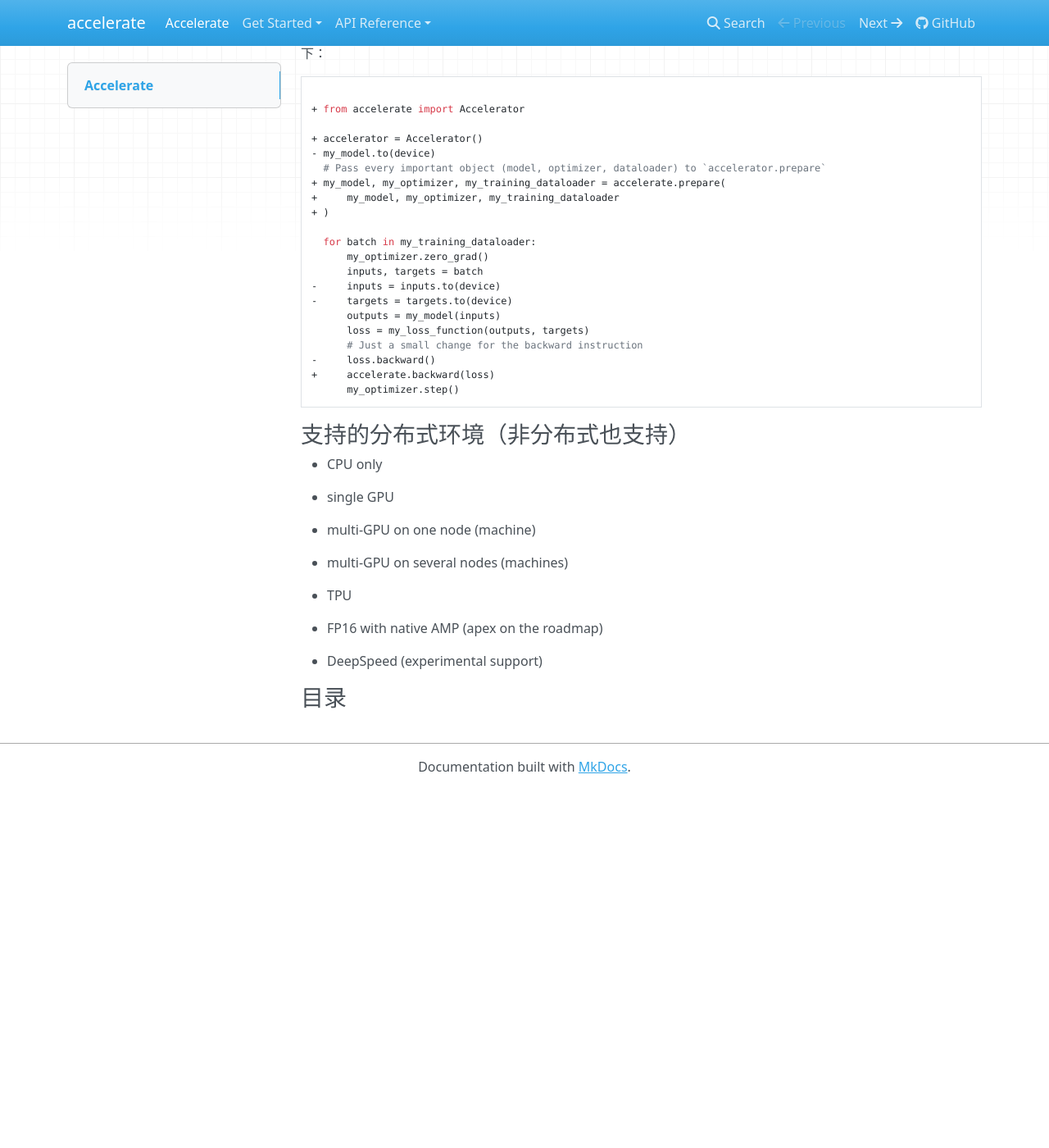
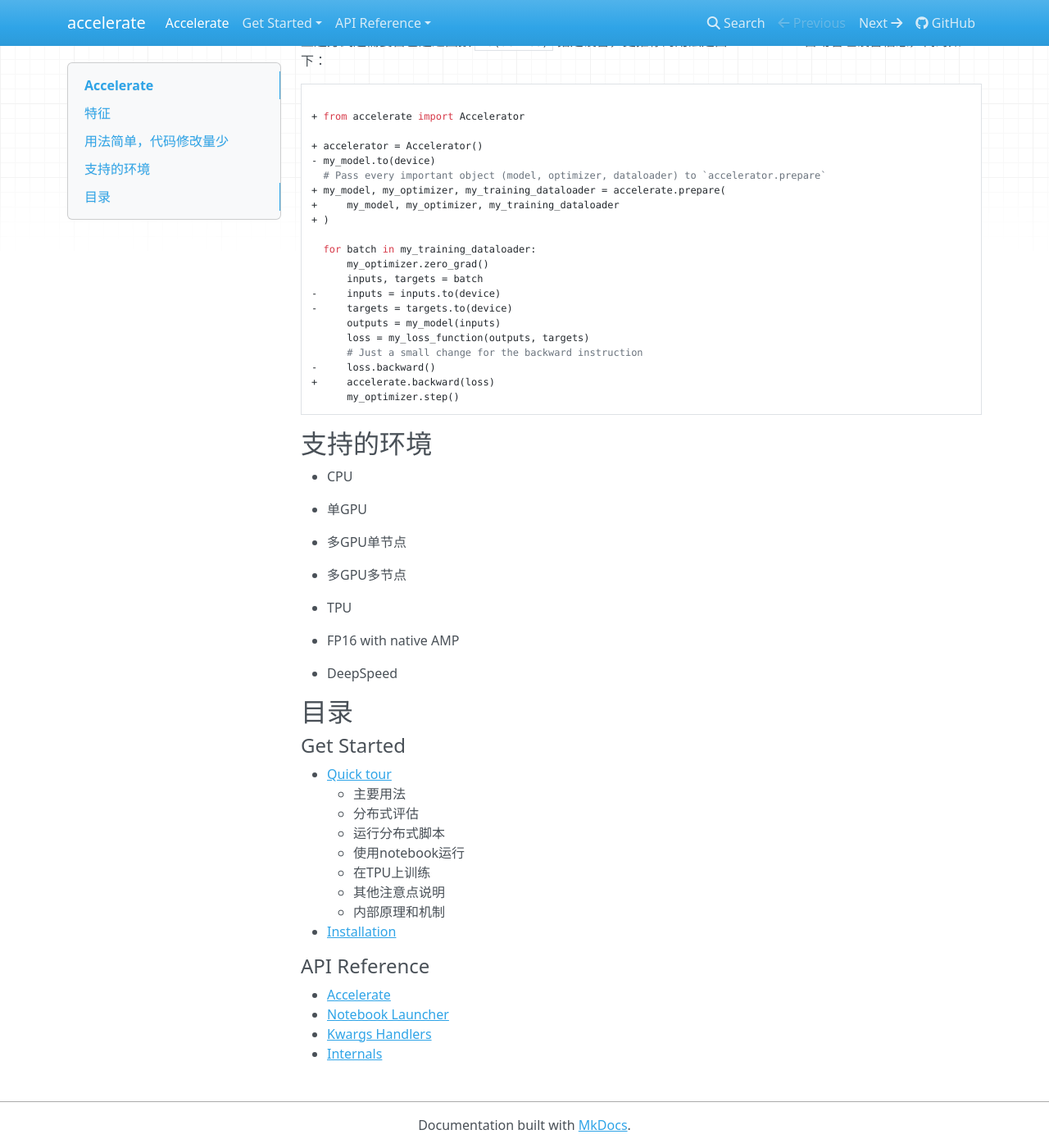
Before and after one commit to wmc1992/huggingface-accelerate-docs-zh, an MkDocs documentation site: the page built from docs/README.md, in a window 1280 px wide and 1400 px high, scrolled down 1090 px. Shown: the whole window at 82% size. Built offline with MkDocs 1.6.1, drawn with Linux system fonts in a browser that asks for light colours; nearby versions of some CDN libraries; before the commit the page ends 2053 px from its top, so only the background shows below that.

Commit message:
2022-02-04 11:14:35

```diff
--- a/docs/README.md
+++ b/docs/README.md
@@ -1,12 +1,12 @@
 # Accelerate
 
-### 特征
+## 特征
 
 * 提供混合精度、分布式训练（单多GPU、多机多GPU、TPU等等）等功能，在原训练代码的基础上只需要修改少量代码；
 
 * 提供命令行工具可以快速测试本地环境
 
-### 用法简单，代码修改量少
+## 用法简单，代码修改量少
 
 传统的使用pytorch的训练代码一般如下：
 
@@ -82,20 +82,39 @@
 <font>      my_optimizer.step()</font>
 </code></pre></div>
 
-### 支持的分布式环境（非分布式也支持）
+## 支持的环境
 
-* CPU only
+* CPU
 
-* single GPU
+* 单GPU
 
-* multi-GPU on one node (machine)
+* 多GPU单节点
 
-* multi-GPU on several nodes (machines)
+* 多GPU多节点
 
 * TPU
 
-* FP16 with native AMP (apex on the roadmap)
+* FP16 with native AMP
 
-* DeepSpeed (experimental support)
+* DeepSpeed
 
-### 目录
+## 目录
+
+#### Get Started
+
+* [Quick tour](./quick_tour.md)
+    * 主要用法
+    * 分布式评估
+    * 运行分布式脚本
+    * 使用notebook运行
+    * 在TPU上训练
+    * 其他注意点说明
+    * 内部原理和机制
+* [Installation](./Installation.md)
+
+#### API Reference
+
+* [Accelerate](./accelerator.md)
+* [Notebook Launcher](./notebook_launcher.md)
+* [Kwargs Handlers](./kwargs_handlers.md)
+* [Internals](./internals.md)
```
